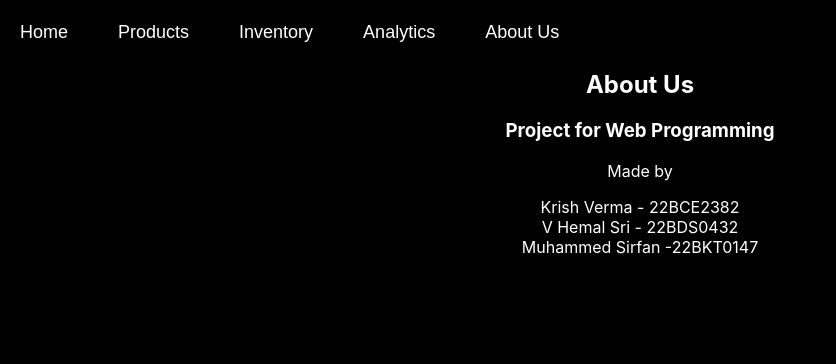
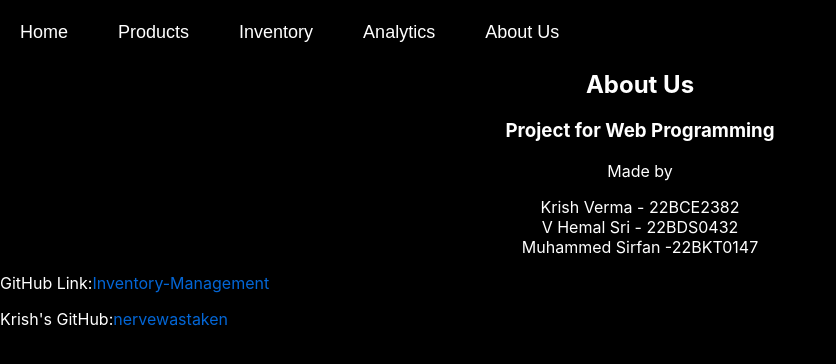
Before and after one commit to nervewastaken/Inventory-Management, a React (Create React App) app in the folder client/: page /AboutUs in a window 1280 px wide. Shown: the top 364 px of the page, without its empty margins (0-836 px from the left). Built offline with nearby package versions, Linux system fonts and the light colour scheme.

Commit message:
aboutus changes

```diff
--- a/client/src/routes/AboutUs.jsx
+++ b/client/src/routes/AboutUs.jsx
@@ -15,6 +15,35 @@ const AboutUs = () => {
           <br></br>
           Muhammed Sirfan -22BKT0147
         </div>
+        <div>
+          <p>
+            <span>GitHub Link:</span>
+            <a
+              href="https://github.com/nervewastaken/Inventory-Management"
+              style={{
+                paddingRight: "10px",
+                color: "#0366d6",
+                textDecoration: "none",
+              }}
+            >
+              Inventory-Management
+            </a>
+          </p>
+
+          <p>
+            Krish's GitHub:
+            <a
+              href="https://github.com/nervewastaken/"
+              style={{
+                paddingRight: "10px",
+                color: "#0366d6",
+                textDecoration: "none",
+              }}
+            >
+              nervewastaken
+            </a>
+          </p>
+        </div>
       </div>
     </div>
   );
```
